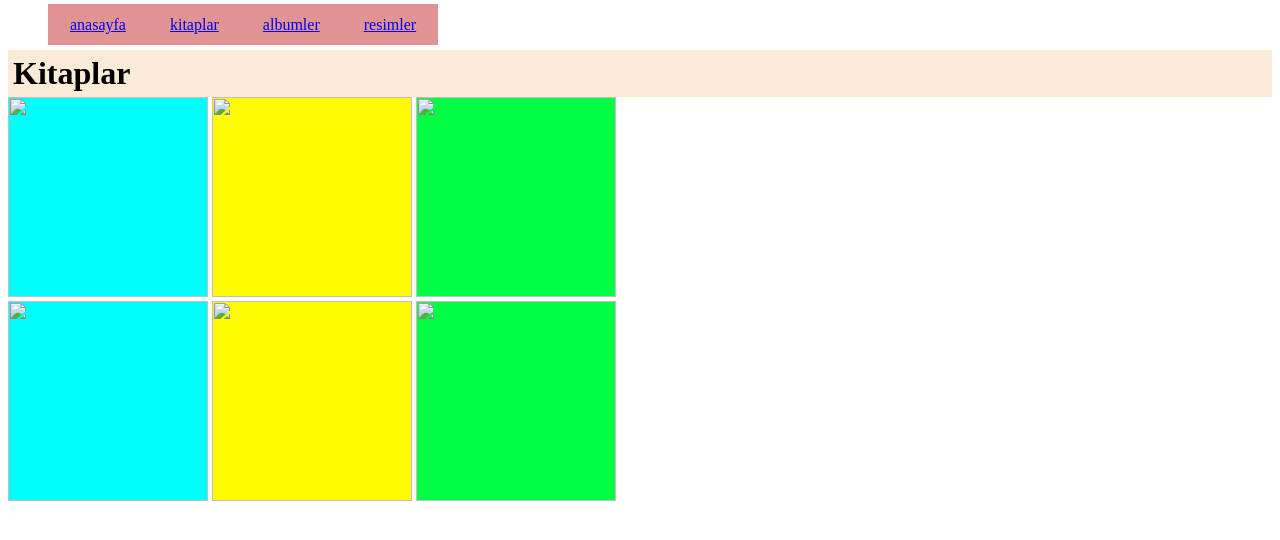
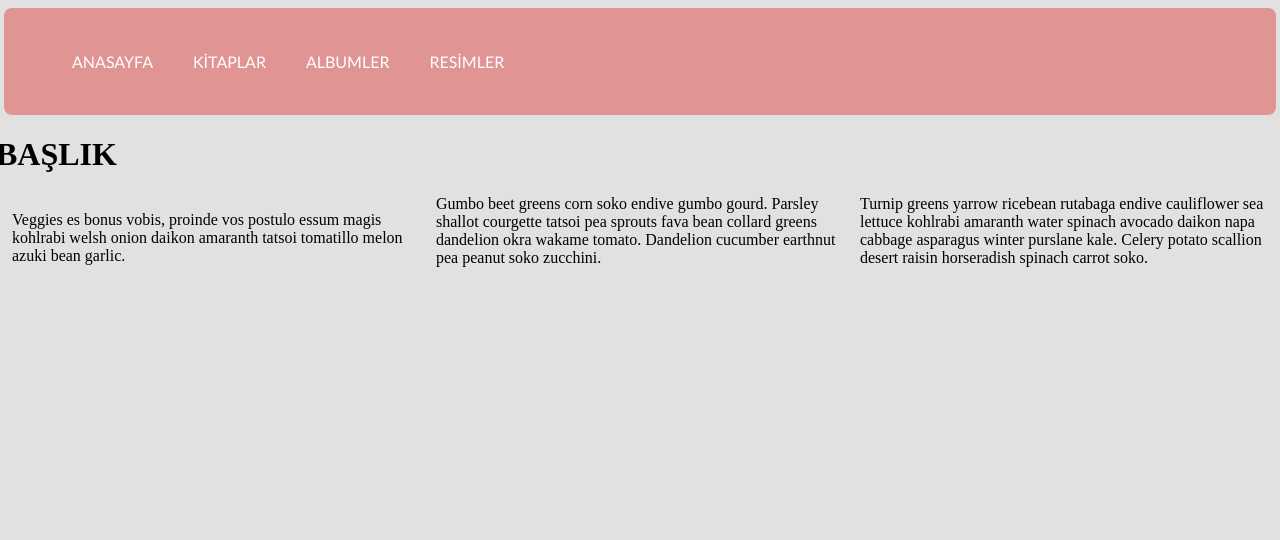
Before and after one commit to eyupa/kodluyoruz_css-1, a plain HTML site: page index.html in a window 1280 px wide. Drawn offline with Linux system fonts and the light colour scheme.

```diff
--- a/index.html
+++ b/index.html
@@ -12,16 +12,21 @@
 <body>
     <nav>
         <ul>
-            <li><a href="index.html">anasayfa</a></li><li><a href="kitaplar.html">kitaplar</a></li><li><a href="albumler.html">albumler</a></li><li><a href="resimler.html">resimler</a></li>
+            <li><a href="index.html">anasayfa</a></li>
+            <li><a href="kitaplar.html">kitaplar</a></li>
+            <li><a href="albumler.html">albumler</a></li>
+            <li><a href="resimler.html">resimler</a></li>
         </ul>
     </nav>
-    <h1 style="background-color:antiquewhite; padding: 5px; margin: 0px;"> Kitaplar</h1>
-    <img src="" alt="" width="200px" height="200px" style="background-color: aqua;">
-    <img src="" alt="" width="200px" height="200px" style="background-color: rgb(255, 251, 0);">
-    <img src="" alt="" width="200px" height="200px" style="background-color: rgb(0, 255, 68);"><br>
-    <img src="" alt="" width="200px" height="200px" style="background-color: aqua;">
-    <img src="" alt="" width="200px" height="200px" style="background-color: rgb(255, 251, 0);">
-    <img src="" alt="" width="200px" height="200px" style="background-color: rgb(0, 255, 68);"><br>
+    <h1>BAŞLIK</h1>
+    <div class="container-blog"><div class="container">
+        <p>Veggies es bonus vobis, proinde vos postulo essum magis kohlrabi welsh onion daikon amaranth tatsoi tomatillo melon azuki bean garlic.</p>
+
+        <p>Gumbo beet greens corn soko endive gumbo gourd. Parsley shallot courgette tatsoi pea sprouts fava bean collard greens dandelion okra wakame tomato. Dandelion cucumber earthnut pea peanut soko zucchini.</p>
+
+        <p>Turnip greens yarrow ricebean rutabaga endive cauliflower sea lettuce kohlrabi amaranth water spinach avocado daikon napa cabbage asparagus winter purslane kale. Celery potato scallion desert raisin horseradish spinach carrot soko.</p>
+      </div>
+            </div>
 </body>
 
 </html>
--- a/style.css
+++ b/style.css
@@ -1,13 +1,72 @@
+body{
+  margin: auto -0.25rem;
+  background: rgba(0, 0, 0, 0.116);
+}
+nav {
+    background: rgb(224, 148, 148);
+    padding: 0.5rem;
+    margin: 0.5rem;
+    border: 2px none rgb(224, 148, 148);
+    border-radius: 0.5rem;
+}
 nav ul li {
-    display: inline;
-    padding: 10px 20px;
+    display: inline-block;
+    padding: 20px 20px;
     background: rgb(224, 148, 148);
     color: white;
-    margin: 0;
-    border: 2px solid rgb(224, 148, 148);
+    margin-right: -0.25rem;
+    border: 2px none rgb(224, 148, 148);
+    list-style-type: none;
+    font-stretch: ultra-expanded;
+    font-family: 'Gill Sans', 'Gill Sans MT', Calibri, 'Trebuchet MS', sans-serif;
+}
+nav ul li:hover {
+    display: inline-block;
+    padding: 10px 20px;
+    background: rgb(39, 70, 245);
+    color: white;
+    margin-right: -0.25rem;
+    border: 2px none rgb(224, 148, 148);
     list-style-type: none;
     font-stretch: ultra-expanded;
 }
 nav ul li a {
+    text-transform: uppercase;
+    text-decoration: none;
+}
+.wrapper {
+    display: grid;
+    grid-template-columns:  repeat(3, 1fr) ;
+    margin: 1rem;
+}
+.container-blog {
+  column-count: 3;
+  column-gap: 1rem;
+  column-width: 200px;
+  margin: auto 1rem;
+}
 
-}\book\tr\v2\GitHub-Account-Setup-and-Configuration
+
+  /* unvisited link */
+  a:link {
+    color: #ffffff;
+  }
+  /* visited link */
+  a:visited {
+    color: #ffffff;
+  }
+  /* mouse over link */
+  a:hover {
+    color: #e5f558;
+  }
+  /* selected link */
+  a:active {
+    color: #800000;
+  }
+
+.gallery {
+  display: grid;
+  grid-template-columns: repeat(3, 1fr);
+  grid-gap: 1rem;
+  margin: 1rem;
+}
```
Also changed, not shown: kitaplar.html (+12 -0 lines), resimler.html (+7 -0 lines).
